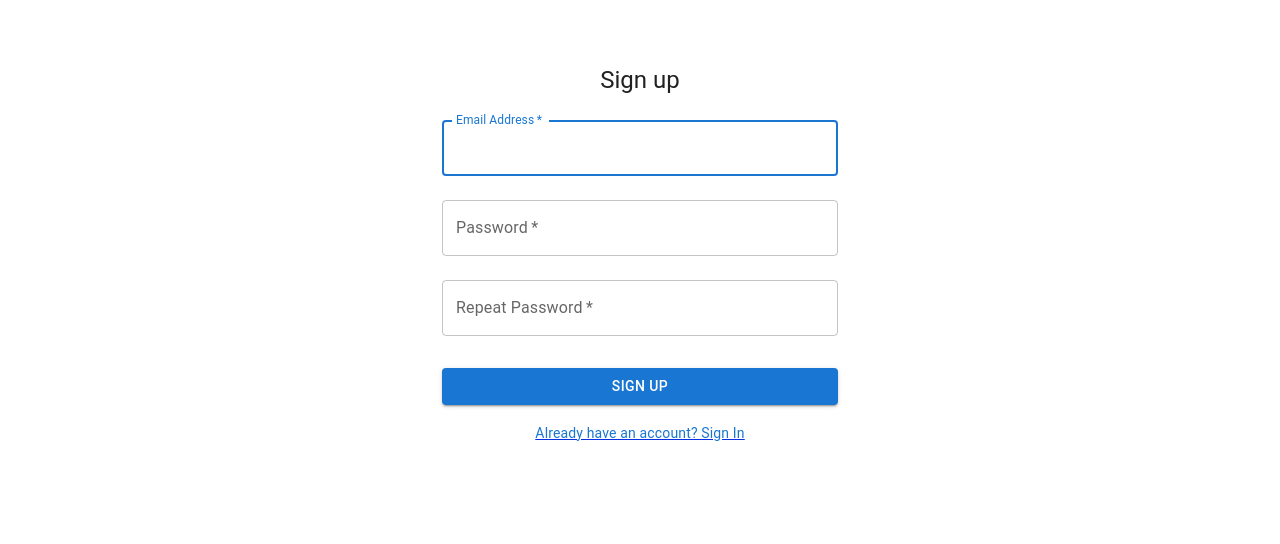
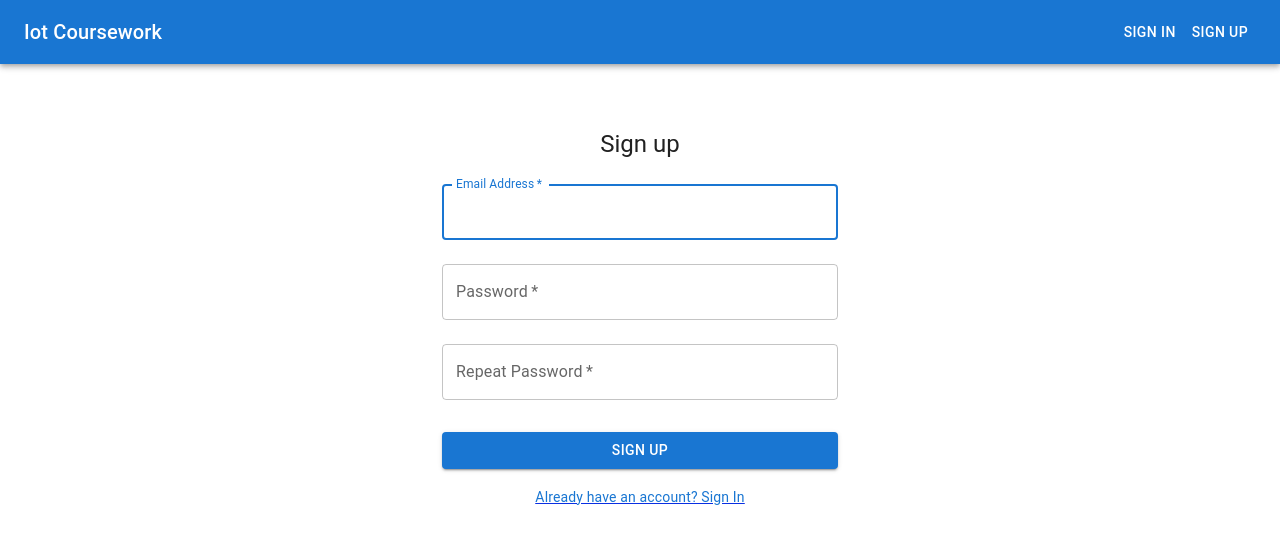
Before and after one commit to boringslav/iot2-coursework, a React (Create React App) app in the folder client/: page /sign-up in a window 1280 px wide. Shown: the top 544 px of the page. Built offline with nearby package versions, Linux system fonts and the light colour scheme.

Commit message:
✨ Navbar for different views

```diff
--- a/client/src/App.js
+++ b/client/src/App.js
@@ -5,7 +5,7 @@ import SignIn from "./pages/SignIn";
 import SignUp from "./pages/SignUp";
 import Home from "./pages/Home";
 import UserContext from "./context/UserContext";
-import { parseJWT } from "./utils/tokenUtils";
+
 function App() {
   const theme = createTheme();
   const [user, setUser] = useState(null);
--- /dev/null
+++ b/client/src/components/Navbar/NavbarLoggedIn.jsx
@@ -0,0 +1,32 @@
+import React, { useContext } from "react";
+import Box from "@mui/material/Box";
+import { AppBar, Button, Toolbar, Typography } from "@mui/material";
+import StyledLink from "./StyledLink";
+import UserContext from "../../context/UserContext";
+const NavbarLoggedIn = () => {
+  const { user, setUser } = useContext(UserContext);
+
+  const logout = (e) => {
+    e.preventDefault();
+    setUser(null);
+  };
+  return (
+    <Box sx={{ flexGrow: 1 }}>
+      <AppBar position="static">
+        <Toolbar>
+          <Typography variant="h6" component="div" sx={{ flexGrow: 1 }}>
+            IoT Coursework
+          </Typography>
+          <StyledLink to="/#">
+            <Button color="inherit">Monitor</Button>
+          </StyledLink>
+
+          <Button color="warning" variant="text" onClick={logout}>
+            Logout
+          </Button>
+        </Toolbar>
+      </AppBar>
+    </Box>
+  );
+};
+export default NavbarLoggedIn;
--- /dev/null
+++ b/client/src/components/Navbar/NavberNotLoggedIn.jsx
@@ -0,0 +1,24 @@
+import Box from "@mui/material/Box";
+import { AppBar, Button, Toolbar, Typography } from "@mui/material";
+import StyledLink from "./StyledLink";
+
+const NavbarNotLoggedIn = () => {
+  return (
+    <Box sx={{ flexGrow: 1 }}>
+      <AppBar position="static">
+        <Toolbar>
+          <Typography variant="h6" component="div" sx={{ flexGrow: 1 }}>
+            <StyledLink to="/">Iot Coursework</StyledLink>
+          </Typography>
+          <StyledLink to="/sign-in">
+            <Button color="inherit">Sign In</Button>
+          </StyledLink>
+          <StyledLink to="/sign-up">
+            <Button color="inherit">Sign Up</Button>
+          </StyledLink>
+        </Toolbar>
+      </AppBar>
+    </Box>
+  );
+};
+export default NavbarNotLoggedIn;
--- /dev/null
+++ b/client/src/components/Navbar/StyledLink.js
@@ -0,0 +1,15 @@
+import { styled } from "@mui/system";
+import { NavLink } from "react-router-dom";
+const StyledLink = styled(NavLink)`
+  text-decoration: none;
+  color: white;
+
+  &:focus,
+  &:hover,
+  &:visited,
+  &:link,
+  &:active {
+    text-decoration: none;
+  }
+`;
+export default StyledLink;
--- /dev/null
+++ b/client/src/index.css
@@ -0,0 +1,4 @@
+* {
+  margin: 0;
+  padding: 0;
+}
--- a/client/src/index.js
+++ b/client/src/index.js
@@ -1,6 +1,7 @@
 import React from "react";
 import ReactDOM from "react-dom/client";
 import App from "./App";
+import styles from "./index.css";
 
 const root = ReactDOM.createRoot(document.getElementById("root"));
 root.render(
--- a/client/src/pages/Home.jsx
+++ b/client/src/pages/Home.jsx
@@ -1,11 +1,17 @@
 import React, { useContext } from "react";
 import { parseJWT } from "../utils/tokenUtils";
 import UserContext from "../context/UserContext";
+import NavbarLoggedIn from "../components/Navbar/NavbarLoggedIn";
 const Home = () => {
   const { user } = useContext(UserContext);
   const parsedToken = parseJWT(user);
   console.log("Parsed Token", parsedToken);
-  return <div>Home</div>;
+  return (
+    <>
+      <NavbarLoggedIn />
+      <h1>Home Page</h1>
+    </>
+  );
 };
 
 export default Home;
--- a/client/src/pages/SignIn.jsx
+++ b/client/src/pages/SignIn.jsx
@@ -13,6 +13,7 @@ import {
 } from "@mui/material";
 import { signInRequest } from "../api";
 import UserContext from "../context/UserContext";
+import NavbarNotLoggedIn from "../components/Navbar/NavberNotLoggedIn";
 
 export default function SignIn() {
   const [email, setEmail] = useState("");
@@ -42,6 +43,8 @@ export default function SignIn() {
   };
 
   return (
+    <>
+      <NavbarNotLoggedIn />
       <Container component="main" maxWidth="xs">
         <CssBaseline />
         <Box
@@ -56,7 +59,12 @@ export default function SignIn() {
             Sign in
           </Typography>
           {error && <Alert severity="error">{error}</Alert>}
-        <Box component="form" onSubmit={handleSubmit} noValidate sx={{ mt: 1 }}>
+          <Box
+            component="form"
+            onSubmit={handleSubmit}
+            noValidate
+            sx={{ mt: 1 }}
+          >
             <TextField
               margin="normal"
               required
@@ -93,12 +101,15 @@ export default function SignIn() {
             <Grid container justifyContent={"center"}>
               <Grid>
                 <NavLink to="/sign-up" passhref>
-                <Link variant="body2">{"Don't have an account? Sign Up"}</Link>
+                  <Link variant="body2">
+                    {"Don't have an account? Sign Up"}
+                  </Link>
                 </NavLink>
               </Grid>
             </Grid>
           </Box>
         </Box>
       </Container>
+    </>
   );
 }
--- a/client/src/pages/SignUp.jsx
+++ b/client/src/pages/SignUp.jsx
@@ -10,6 +10,7 @@ import { NavLink, useNavigate } from "react-router-dom";
 import Link from "@mui/material/Link";
 import { Alert } from "@mui/material";
 import { signUpRequest } from "../api";
+import NavbarNotLoggedIn from "../components/Navbar/NavberNotLoggedIn";
 
 function SignUp() {
   const [email, setEmail] = useState("");
@@ -42,6 +43,9 @@ function SignUp() {
   };
 
   return (
+    <>
+      <NavbarNotLoggedIn />
+
       <Container component="main" maxWidth="xs">
         <CssBaseline />
         <Box
@@ -57,7 +61,12 @@ function SignUp() {
           </Typography>
           {error && <Alert severity="error">{error}</Alert>}
 
-        <Box component="form" onSubmit={handleSubmit} noValidate sx={{ mt: 1 }}>
+          <Box
+            component="form"
+            onSubmit={handleSubmit}
+            noValidate
+            sx={{ mt: 1 }}
+          >
             <TextField
               margin="normal"
               required
@@ -117,6 +126,7 @@ function SignUp() {
           </Box>
         </Box>
       </Container>
+    </>
   );
 }
 
```
Also changed, not shown: client/src/components/Navbar/Navbar.jsx (added, +11 -0 lines). Lines whose indentation alone changed are shown as unchanged.
